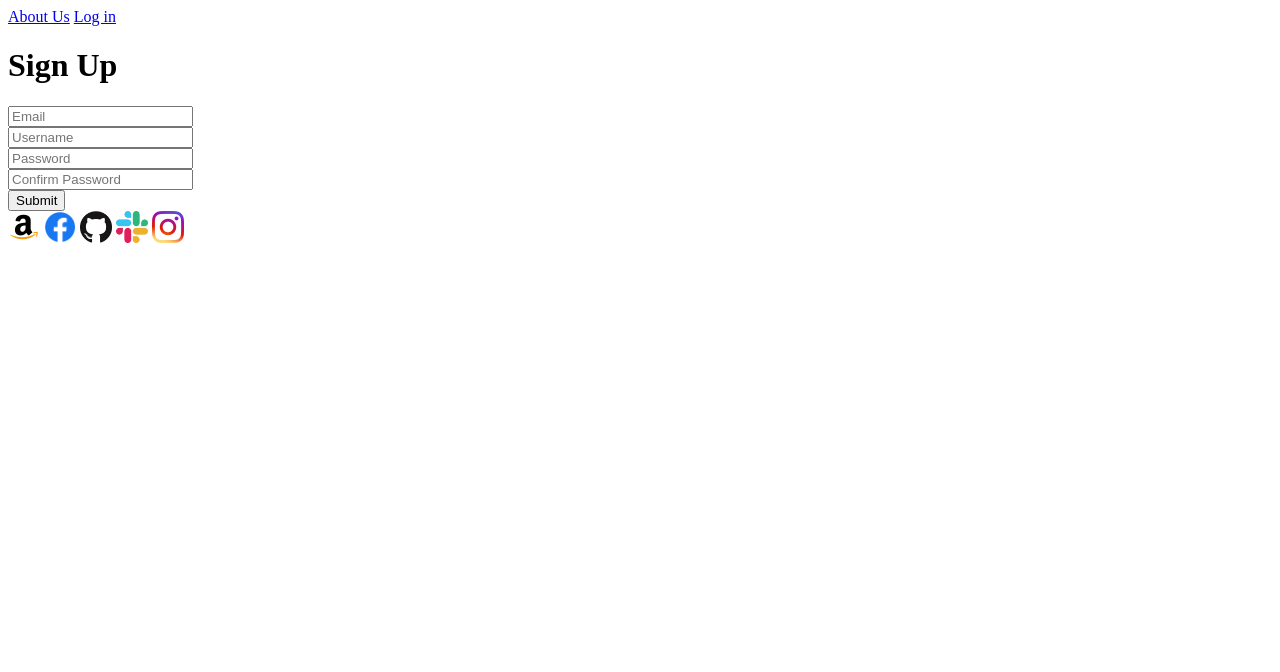
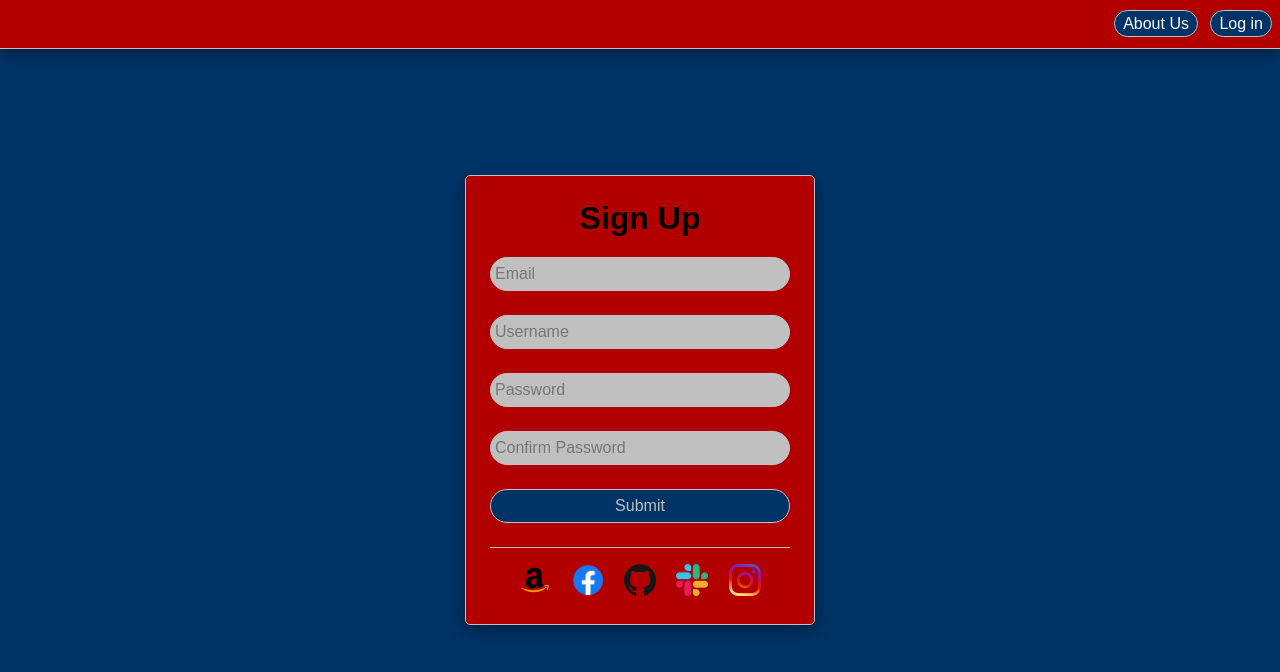
Before and after one commit to mmedwards44/StaticRegisterPage1, a plain HTML site: page index.html in a window 1280 px wide. Drawn offline with Linux system fonts and the light colour scheme.

Commit message:
static register page is done and spider-man themed

```diff
--- a/index.html
+++ b/index.html
@@ -12,7 +12,7 @@
     <a href="#">About Us</a>
     <a href="#">Log in</a>
   </header>
-  <div>
+  <div class="container">
     <h1>Sign Up</h1>
     <form action="">
       <div>
--- a/main.css
+++ b/main.css
@@ -0,0 +1,96 @@
+body {
+  background-color: #003366;
+  margin: 0;
+  font-family: sans-serif;
+  display: flex;
+  height: 100vh;
+}
+
+header {
+  background-color: #B20000;
+  text-align: right;
+  padding: .75rem 0;
+  border-bottom: solid 1px #C0C0C0;
+  box-shadow:
+  0 4px 8px 0 rgba(0, 0, 0, 0.2),
+  0 6px 20px 0 rgba(0, 0, 0, 0.19);
+  position: fixed;
+  top: 0;
+  left: 0;
+  width: 100vw;
+}
+
+header a {
+  color: white;
+  background-color: #003366;
+  border: solid 1px #C0C0C0;
+  border-radius: 50px;
+  padding: .25rem .5rem;
+  margin-right: .5rem;
+  /* Line-height adjusts the amount of space taken up for the font */
+  line-height: 1.5rem;
+  /* This remobes the underline from the tag */
+  text-decoration: none;
+}
+
+header a:hover, form button:hover {
+  background-color: #003366;
+  cursor: pointer;
+}
+
+.container {
+  margin: auto;
+  padding: 1.5rem;
+  background-color: #B20000;
+  border: solid 1px #C0C0C0;
+  border-radius: 5px;
+  box-shadow:
+  0 4px 8px 0 rgba(0, 0, 0, 0.2),
+  0 6px 20px 0 rgba(0, 0, 0, 0.19);
+}
+
+.container > h1 {
+  margin: 0 0 .5rem;
+  text-align: center;
+}
+
+form input, form button {
+  width: 100%;
+  min-width: 300px;
+  /*
+  Our inputs and forms have different default sizes.
+  By changing the box-sizing, we can fix this.
+  */
+  box-sizing: border-box;
+  margin: .75rem 0;
+  padding: .25rem;
+  line-height: 1.5rem;
+  font-size: 1em;
+  border: solid 1px #C0C0C0;
+  border-radius: 50px;
+}
+
+form button {
+  color: #C0C0C0;
+  background-color: #003366;
+}
+
+footer {
+  margin-top: .75rem;
+  border-top: solid 1px #C0C0C0;
+  padding-top: 1rem;
+  text-align: center;
+}
+
+footer img {
+  margin: 0 .5rem;
+}
+
+footer img:hover {
+  cursor: pointer;
+}
+
+input {
+  background-color: #C0C0C0;
+  text-decoration-color: black;
+}
```
